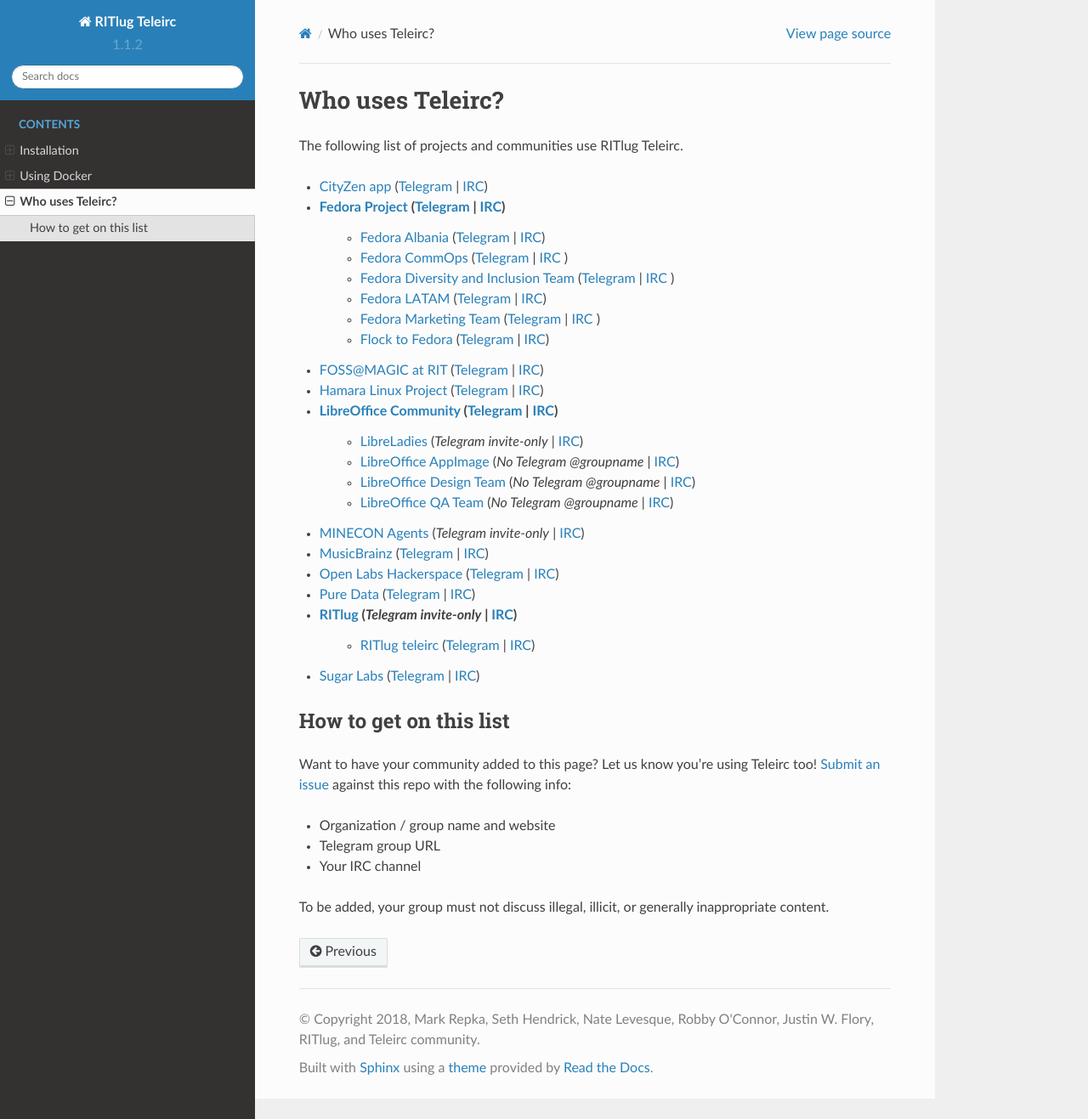
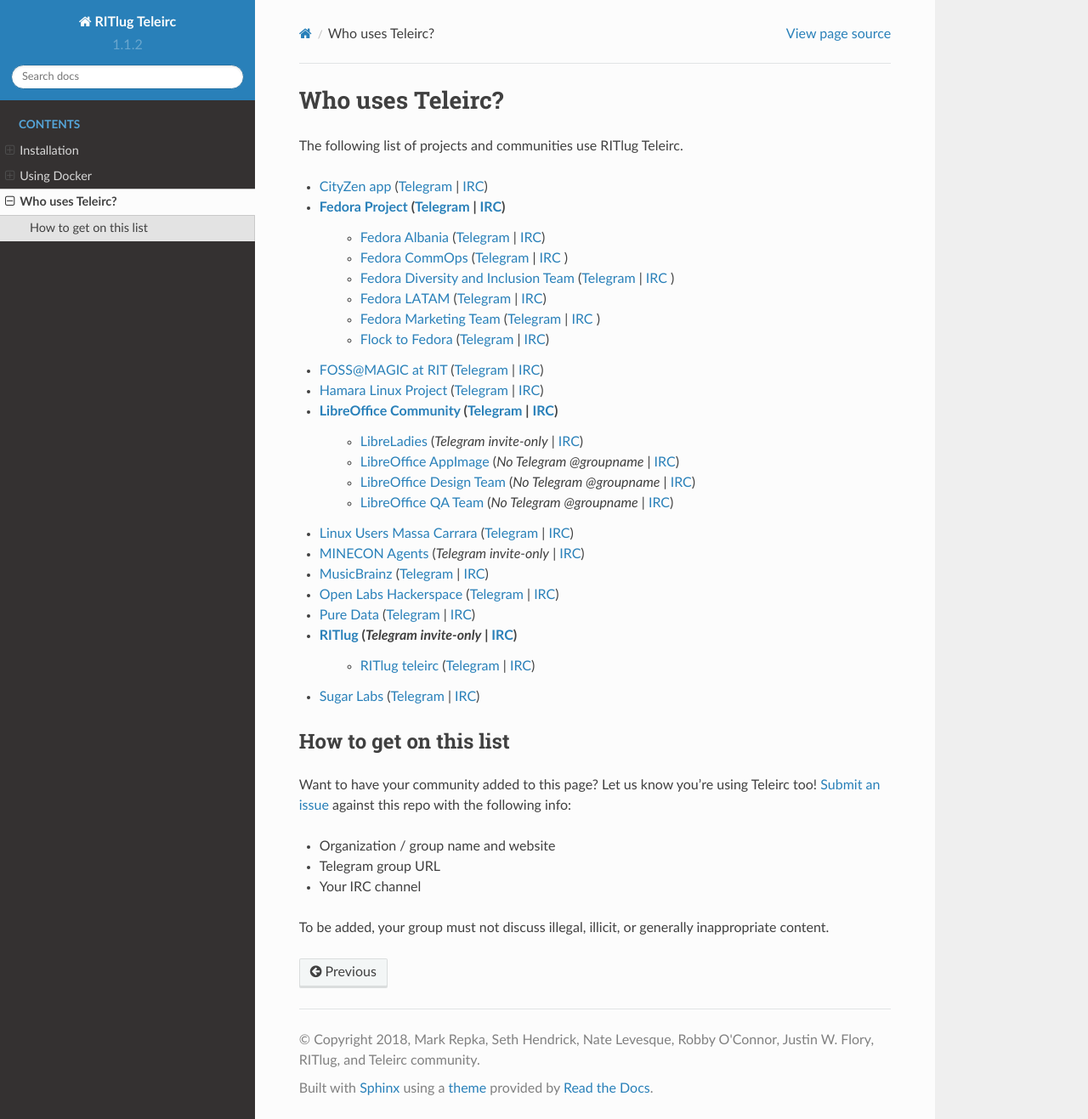
Before and after one commit to RITlug/teleirc, a Sphinx documentation site: the page built from docs/who-uses-teleirc.rst, in a window 1280 px wide and 1317 px high. Shown: the whole window at 85% size. Built offline with Sphinx 7.4.7 and the Read the Docs theme 2.0.0, drawn with Linux system fonts in a browser that asks for light colours; formulas are drawn with MathJax 3.

Commit message:
Add lumaca group. (#116)

```diff
--- a/docs/who-uses-teleirc.rst
+++ b/docs/who-uses-teleirc.rst
@@ -24,6 +24,8 @@
     -  `LibreOffice AppImage <https://appimage.org/>`_ (*No Telegram @groupname* | `IRC <https://webchat.freenode.net/?channels=libreoffice-appimage>`_)
     -  `LibreOffice Design Team <https://wiki.documentfoundation.org/Design>`_ (*No Telegram @groupname* | `IRC <https://webchat.freenode.net/?channels=libreoffice-design>`_)
     -  `LibreOffice QA Team <https://www.libreoffice.org/community/qa/>`_ (*No Telegram @groupname* | `IRC <https://webchat.freenode.net/?channels=libreoffice-qa>`_)
+
+- `Linux Users Massa Carrara <https://www.lumacaonline.org/>`_ (`Telegram <https://t.me/joinchat/Afu_TAczLfB4dQRKeYQCqg>`_ | `IRC <https://www.lumacaonline.org/webchat.php>`_)
 
 -  `MINECON Agents <https://mojang.com/2016/06/calling-all-agents-help-us-run-minecon-2016/>`_ (*Telegram invite-only* | `IRC <https://webchat.esper.net/?channels=MineconAgents>`_)
 
```
